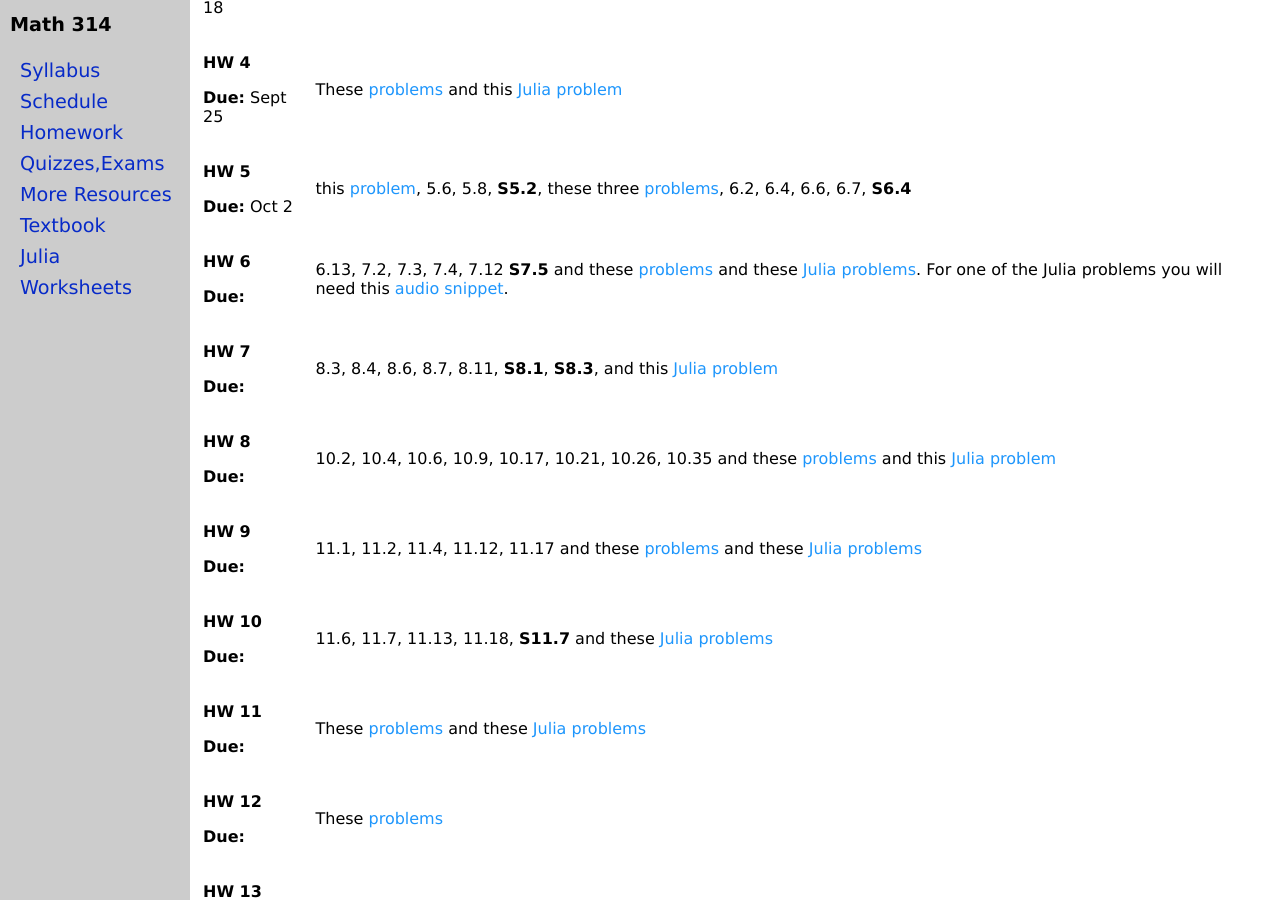
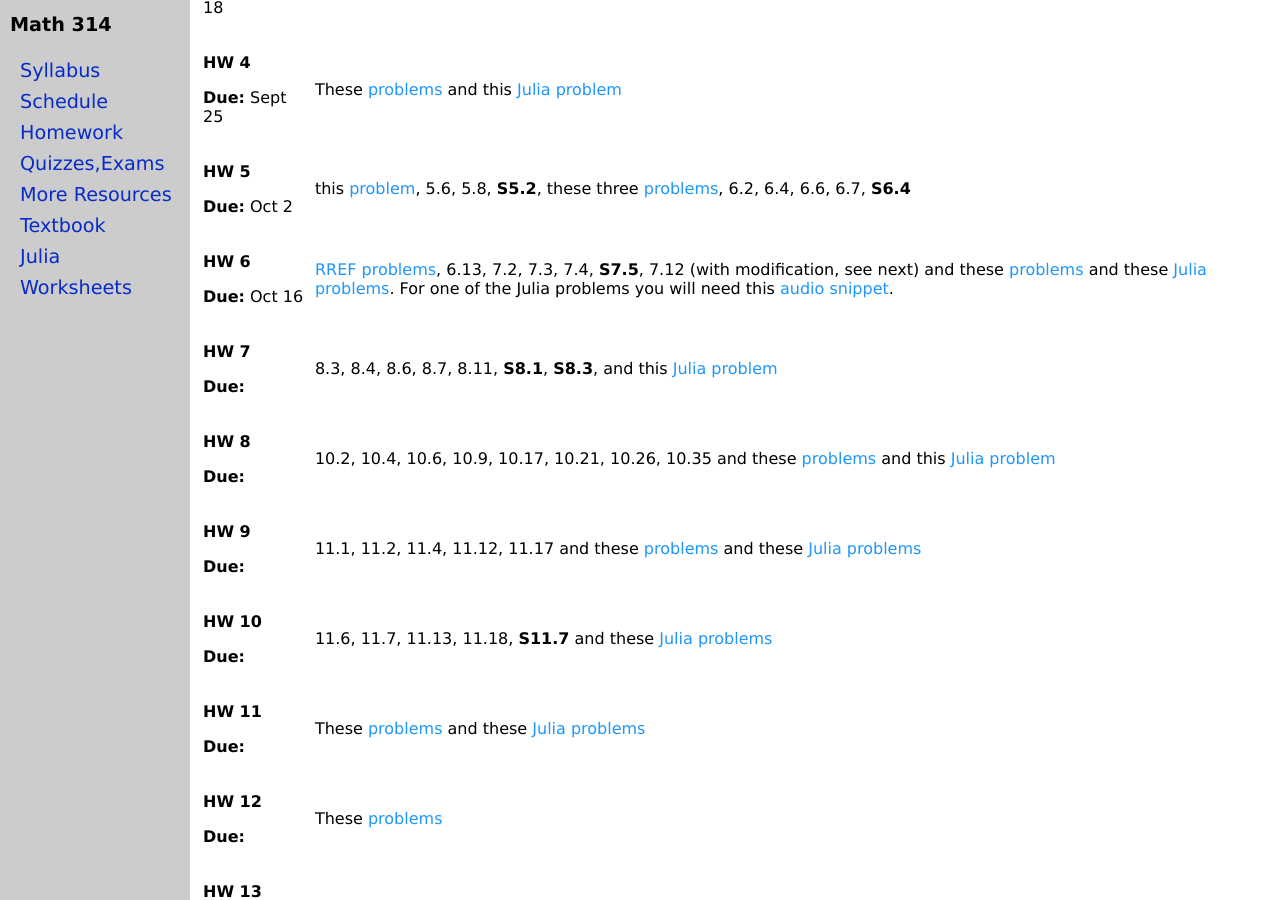
Before and after one commit to jrfaudree/LA, a Jekyll site: the page built from homework.md, in a window 1280 px wide and 900 px high, scrolled down 575 px. Built offline with Jekyll 4.4.1, drawn with Linux system fonts in a browser that asks for light colours.

Commit message:
Update assignments.yml

```diff
--- a/_data/assignments.yml
+++ b/_data/assignments.yml
@@ -27,8 +27,8 @@
   due: "Oct 2"
 
 - title: "HW 6"
-  assignment: "6.13, 7.2, 7.3, 7.4, 7.12 **S7.5** and these [problems](HW6b.pdf) and these [Julia problems](julia/HW6.ipynb). For one of the Julia problems you will need this [audio snippet](julia/U2-WOWU.wav)."
-  due: " "
+  assignment: "[RREF problems](assets/homework/HW_RREF_problems), 6.13, 7.2, 7.3, 7.4, **S7.5**, 7.12 (with modification, see next)  and these [problems](HW6b.pdf) and these [Julia problems](julia/HW6.ipynb). For one of the Julia problems you will need this [audio snippet](julia/U2-WOWU.wav)."
+  due: "Oct 16"
 
 - title: "HW 7"
   assignment: "8.3, 8.4, 8.6, 8.7, 8.11, **S8.1**, **S8.3**, and this [Julia problem](julia/HW7.ipynb)"
```
